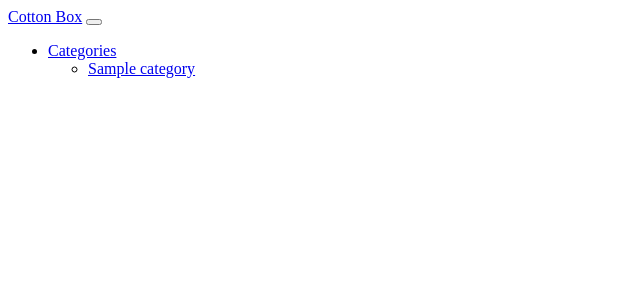
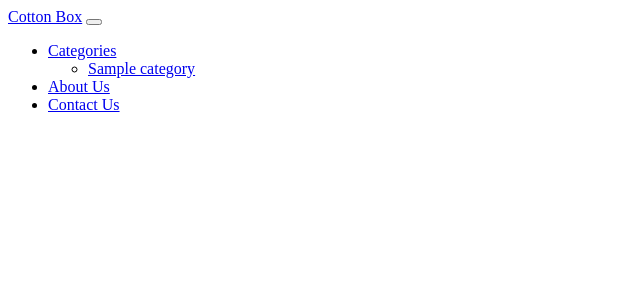
Before and after one commit to RoyMagnussen/CottonBox-Data-Centric, a Flask app: template templates/en_gb/includes/_navigation.html in a window 1280 px wide. Shown: the top 300 px of the page, without its empty margins (0-640 px from the left). Run offline with Flask 2, Linux system fonts and the light colour scheme; the template is opened without the code that fills it: most values are stand-ins (such as "Sample title", 1, 10 or a date in 2020); some libraries are stand-ins or nearby versions.

Commit message:
Created about and contact page links.

```diff
--- a/templates/en_gb/includes/_navigation.html
+++ b/templates/en_gb/includes/_navigation.html
@@ -6,6 +6,7 @@
         </button>
         <div class="collapse navbar-collapse" id="mainNavCollapse">
             <ul class="navbar-nav me-auto">
+                <!-- Categories Dropdown Menu -->
                 <li class="nav-item dropdown">
                     <a class="nav-link" href="#" id="categoriesDropdownMenu" data-bs-toggle="dropdown" aria-expanded="false">
                         Categories
@@ -14,11 +15,20 @@
                     <ul class="dropdown-menu rounded-0 border-0" aria-labelledby="categoriesDropdownMenu">
                         {% for category in context.categories %}
                         <li class="nav-item">
+                            <!-- TODO: Add url_for function for {{ category.name }} page -->
                             <a class="dropdown-item nav-link" href="#">{{ category.name }}</a>
                         </li>
                         {% endfor %}
                     </ul>
                 </li>
+                <li class="nav-item">
+                    <!-- TODO: Add url_for function for about page -->
+                    <a href="#" class="nav-link">About Us</a>
+                </li>
+                <li class="nav-item">
+                    <!-- TODO: Add url_for function for contact page -->
+                    <a href="#" class="nav-link">Contact Us</a>
+                </li>
             </ul>
         </div>
     </div>
```
